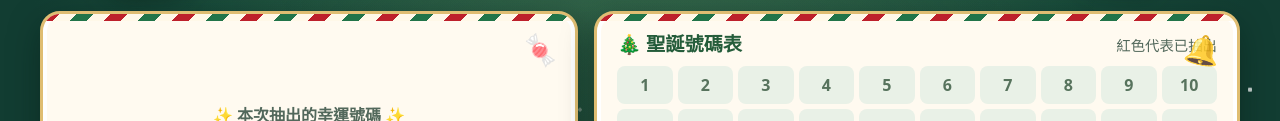
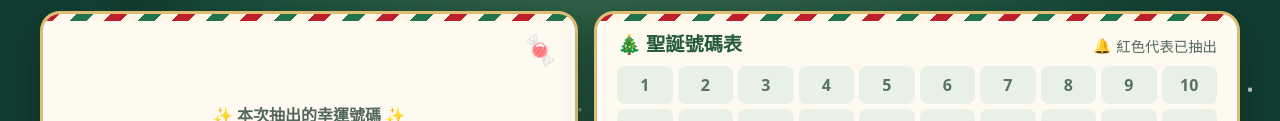
Before and after one commit to ahsu522/SEXmasBingo, a plain HTML site: page index.html in a window 1280 px wide. Shown: the part 227-348 px from the top of the page. Drawn offline with Linux system fonts and the light colour scheme.

Commit message:
Add files via upload

```diff
--- a/index.html
+++ b/index.html
@@ -150,7 +150,7 @@
     .status { color: #606a83; margin: 18px 0 0; }
     .board-heading { display: flex; justify-content: space-between; align-items: baseline; gap: 12px; flex-wrap: wrap; }
     h2 { font-size: 1.2rem; margin: 0 0 16px; }
-    .hint { margin: 0 0 16px; color: #606a83; font-size: .9rem; }
+    .hint { margin: 0 0 16px; color: #606a83; font-size: .9rem; display: inline-flex; align-items: center; gap: 5px; white-space: nowrap; }
     .board { display: grid; grid-template-columns: repeat(10, minmax(0, 1fr)); gap: 6px; }
     .cell {
       display: flex;
@@ -279,10 +279,9 @@
         <p id="status" class="status" aria-live="polite">已抽出 0 個，剩下 98 個</p>
       </section>
       <section class="card" aria-label="號碼表">
-        <span class="corner-ornament" aria-hidden="true">🔔</span>
         <div class="board-heading">
           <h2>🎄 聖誕號碼表</h2>
-          <p class="hint">紅色代表已抽出</p>
+          <p class="hint"><span aria-hidden="true">🔔</span>紅色代表已抽出</p>
         </div>
         <div id="board" class="board"></div>
         <p class="board-footer" aria-hidden="true">✦ ❄ ✦ 🎄 ✦ ❄ ✦</p>
```
